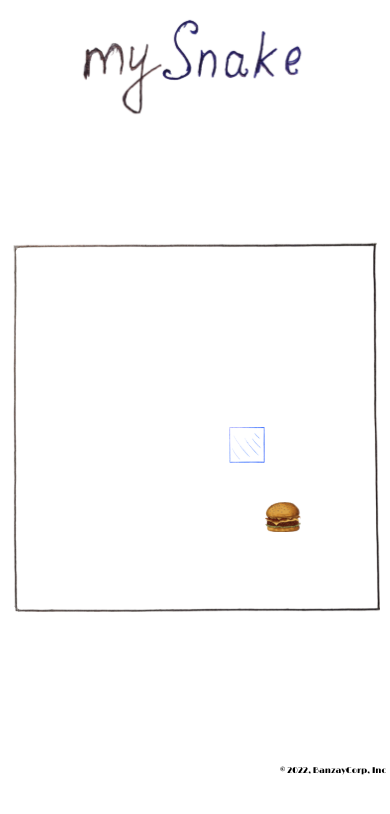
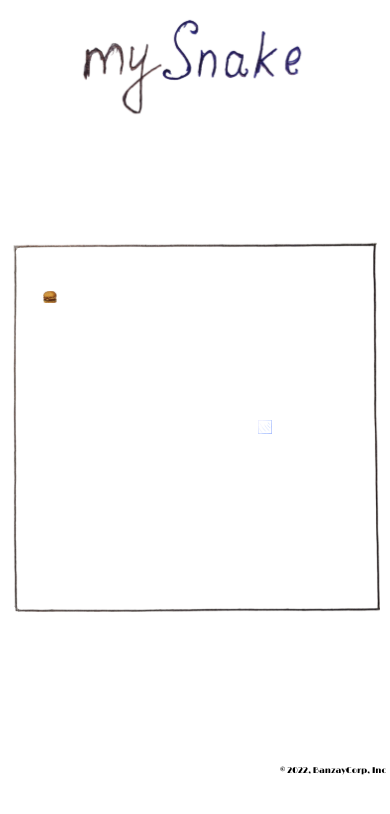
Before and after one commit to BazaleevFedor/mySnake, a Next.js app: page / in a window 390 px wide. Shown: the top 814 px of the page. Built offline with nearby package versions, Linux system fonts and the light colour scheme.

Commit message:
rm phone size

```diff
--- a/src/app/context.ts
+++ b/src/app/context.ts
@@ -1,17 +1,18 @@
 import React from "react";
 
-let fieldSize = 25;
+/*let fieldSize = 25;
 let updateTime = 100;
+let phone = false;
 
 if (typeof window !== "undefined") {
   if (window.innerWidth < 600) {
     fieldSize = 10;
     updateTime = 120;
   }
-}
+}*/
 
-const FIELD_SIZE: number = fieldSize;
-const UPDATE_TIME: number = updateTime;
+const FIELD_SIZE: number = 25;
+const UPDATE_TIME: number = 100;
 const CELL_COUNT: number = FIELD_SIZE**2;
 const FOOD_START_POSITION: number = 77;
 const SNAKE_START_POSITION: number = Math.ceil(CELL_COUNT / 2);
```
Also changed, not shown: 1 other file (tests, documents, lock files or other folders).
